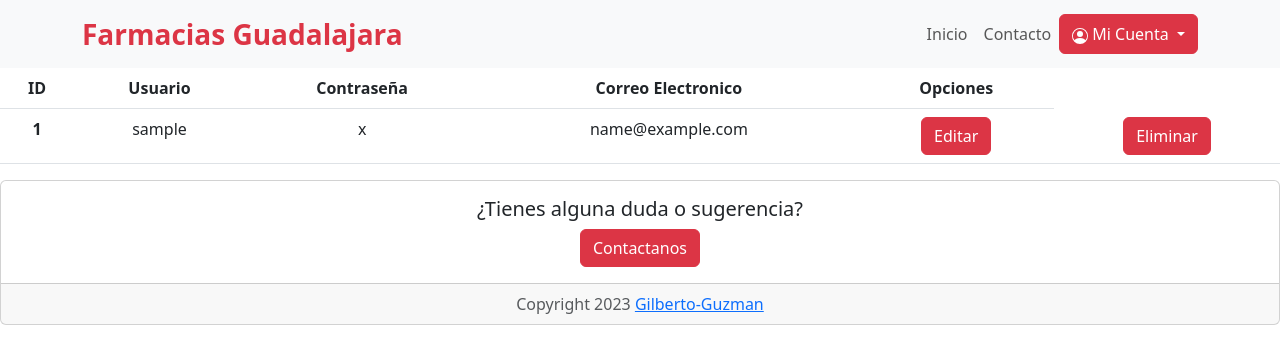
After one commit to Gilberto-Guzman/Act-1.6-Farmacias-Guadalajara, a Flask app: page /account in a window 1280 px wide. The commit adds this page. Shown: the top 364 px of the page. Run offline with Flask 2, Linux system fonts and the light colour scheme; tables that the repository leaves empty hold one stand-in row (values such as "Sample post"); some libraries are stand-ins or nearby versions.

Commit message:
Se actualizo las funcionalidades del crud

```diff
--- a/website/app.py
+++ b/website/app.py
@@ -1,4 +1,3 @@
-import datetime
 from flask import render_template, request, redirect, url_for, session
 from mysqlconnection import *
 import MySQLdb.cursors
@@ -35,8 +34,7 @@ def login():
             session['id'] = account['id']
             session['username'] = account['username']
             msg = '¡Ha iniciado sesión correctamente!'
-
-            return render_template('views/home/home.html', msg=msg)
+            return redirect('/home')
         else:
             msg = 'Usuario o contraseña incorrectos...'
     return render_template('views/login/login.html', msg=msg)
@@ -73,10 +71,11 @@ def register():
 
 @app.route('/logout')
 def logout():
+
     session.pop('loggedin', None)
     session.pop('id', None)
     session.pop('username', None)
-    return redirect(url_for('login'))
+    return redirect(url_for('home'))
 
 
 @app.route('/dashboard')
@@ -84,32 +83,81 @@ def dashboard():
     return render_template('views/dashboard/dashboard.html')
 
 
+# ---CUENTAS---
+@app.route('/account')
+def account():
+    cursor = mysql.connection.cursor(MySQLdb.cursors.DictCursor)
+    cursor.execute('SELECT * FROM accounts')
+    accounts = cursor.fetchall()
+    cursor.close()
+
+    return render_template('views/account/account.html', accounts=accounts)
+
+
+@app.route('/deleteaccount', methods=['POST'])
+def deleteaccount():
+    user_id = request.form['user_id']
+
+    cursor = mysql.connection.cursor()
+    cursor.execute("DELETE FROM accounts WHERE id = %s", (user_id,))
+    mysql.connection.commit()
+
+    return redirect('/account')
+
+
+@app.route('/onclickeditaccount', methods=['POST'])
+def onclickeditaccount():
+    session['user_id'] = request.form['user_id']
+    session['editform'] = True
+    return redirect('/account')
+
+
+@app.route('/editaccount', methods=['POST'])
+def editaccount():
+    username = request.form['username']
+    password = request.form['password']
+    email = request.form['email']
+    cursor = mysql.connection.cursor(MySQLdb.cursors.DictCursor)
+    cursor = mysql.connection.cursor()
+    cursor.execute("UPDATE accounts SET username=%s, password=%s, email=%s WHERE id=%s",
+                   (username, password, email, session['user_id'],))
+    mysql.connection.commit()
+
+    session.pop('editform', None)
+
+    return redirect('/account')
+
+
 @app.route('/appointment', methods=['GET', 'POST'])
 def appointment():
     msg = ''
-    if request.method == 'POST' and 'name' in request.form and 'address' in request.form and 'phonenumber' in request.form and 'reasonofthevisit' in request.form and 'dateandtime' in request.form:
+    if session.get('loggedin') == True:
+        if request.method == 'POST' and 'name' in request.form and 'address' in request.form and 'phonenumber' in request.form and 'reasonofthevisit' in request.form and 'dateandtime' in request.form:
 
-        username = session['username']
-        cursor = mysql.connection.cursor(MySQLdb.cursors.DictCursor)
-        cursor.execute(
-            'SELECT email FROM accounts WHERE username = % s', (username, ))
-        email = cursor.fetchone()['email']
-        name = request.form['name']
-        address = request.form['address']
-        phonenumber = request.form['phonenumber']
-        reasonofthevisit = request.form['reasonofthevisit']
-        dateandtime = request.form['dateandtime']
+            username = session['username']
+            cursor = mysql.connection.cursor(MySQLdb.cursors.DictCursor)
+            cursor.execute(
+                'SELECT email FROM accounts WHERE username = % s', (username, ))
+            email = cursor.fetchone()['email']
+            name = request.form['name']
+            address = request.form['address']
+            phonenumber = request.form['phonenumber']
+            reasonofthevisit = request.form['reasonofthevisit']
+            dateandtime = request.form['dateandtime']
 
-        cursor = mysql.connection.cursor(MySQLdb.cursors.DictCursor)
-        cursor.execute(
-            'INSERT INTO appointments VALUES (NULL, % s, % s, % s, % s, % s, % s, % s)', (username, email, name, address, phonenumber, reasonofthevisit, dateandtime, ))
-        mysql.connection.commit()
-        msg = '¡Se ha registrado su cita correctamente!'
-    return render_template('views/appointment/appointment.html', msg=msg)
+            cursor = mysql.connection.cursor(MySQLdb.cursors.DictCursor)
+            cursor.execute(
+                'INSERT INTO appointments VALUES (NULL, % s, % s, % s, % s, % s, % s, % s)', (username, email, name, address, phonenumber, reasonofthevisit, dateandtime, ))
+            mysql.connection.commit()
+            msg = '¡Se ha registrado su cita correctamente!'
+        return render_template('views/appointment/appointment.html', msg=msg)
+    else:
+        return redirect('/login')
 
 
 # if __name__ == '__main__':
 #    app.run(host='0.0.0.0')
 
+
 if __name__ == '__main__':
     app.run(debug=True)
--- a/website/templates/tools/navbar.html
+++ b/website/templates/tools/navbar.html
@@ -36,7 +36,7 @@
                     {% if session.get('loggedin') == true and session.get('username') == 'Administrador' and
                     session.get('id') == -1%}
                     <div class="dropdown-menu">
-                        <a class="dropdown-item" href="{{ url_for('dashboard') }}">Dashboard</a>
+                        <a class="dropdown-item" href="{{ url_for('account') }}">Dashboard</a>
                         <a class="dropdown-item" href="{{ url_for('logout') }}">Cerrar Sesión</a>
                     </div>
                     {% endif %}
--- /dev/null
+++ b/website/templates/views/account/account.html
@@ -0,0 +1,26 @@
+<!DOCTYPE html>
+<html lang="en">
+
+<head>
+    <meta charset="UTF-8" />
+    <meta http-equiv="X-UA-Compatible" content="IE=edge" />
+    <meta name="viewport" content="width=device-width, initial-scale=1.0" />
+    <title>Farmacias Guadalajara</title>
+
+    {% include 'libraries/lib-css.html' %}
+
+</head>
+
+<body>
+
+    {% include 'tools/navbar.html' %}
+
+    {% include 'views/account/container/table.html' %}
+
+    {% include 'tools/footer.html' %}
+
+    {% include 'libraries/lib-js.html' %}
+
+</body>
+
+</html>
--- /dev/null
+++ b/website/templates/views/account/container/table.html
@@ -0,0 +1,57 @@
+<table class="table text-center">
+    <thead>
+        <tr>
+            <th scope="col">ID</th>
+            <th scope="col">Usuario</th>
+            <th scope="col">Contraseña</th>
+            <th scope="col">Correo Electronico</th>
+            <th scope="col">Opciones</th>
+        </tr>
+    </thead>
+    <tbody>
+
+        {% if session.get('editform') == true %}
+        <div class="col-9 mx-auto mb-3">
+            <form action="{{ url_for('editaccount') }}" method="POST">
+                <label for="InputUsername" class="form-label">
+                    <h5>Usuario</h5>
+                </label>
+                <input id="username" name="username" type="text" class="form-control">
+                <label for="InputEmail" class="form-label">
+                    <h5>Correo Electronico</h5>
+                </label>
+                <input id="email" name="email" type="text" class="form-control">
+                <label for="InputPassword" class="form-label">
+                    <h5>Contraseña</h5>
+                </label>
+                <input id="password" name="password" type="password" class="form-control"><br><br>
+                <button type="submit" class="btn btn-danger w-100" value="Changes">Actualizar Cambios</button>
+            </form>
+        </div>
+        {% endif %}
+
+        {% for i in range(accounts|count) %}
+        <tr>
+
+            <th scope="row">{{ accounts[i]["id"] }}</th>
+            <td>{{ accounts[i]["username"] }}</td>
+            <td>{{ accounts[i]["password"] }}</td>
+            <td>{{ accounts[i]["email"] }}</td>
+
+            <form action="{{ url_for('onclickeditaccount') }}" method="POST">
+                <input type="hidden" name="user_id" value="{{ accounts[i]['id'] }}">
+                <td>
+                    <button type="submit" class="btn btn-danger">Editar</button>
+                </td>
+            </form>
+
+            <form action="{{ url_for('deleteaccount') }}" method="POST">
+                <input type="hidden" name="user_id" value="{{ accounts[i]['id'] }}">
+                <td>
+                    <button type="submit" class="btn btn-danger">Eliminar</button>
+                </td>
+            </form>
+        </tr>
+        {% endfor %}
+    </tbody>
+</table>
```
